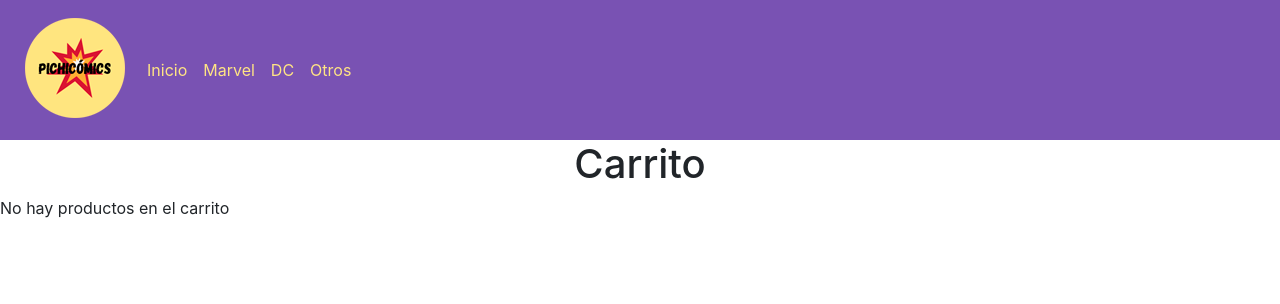
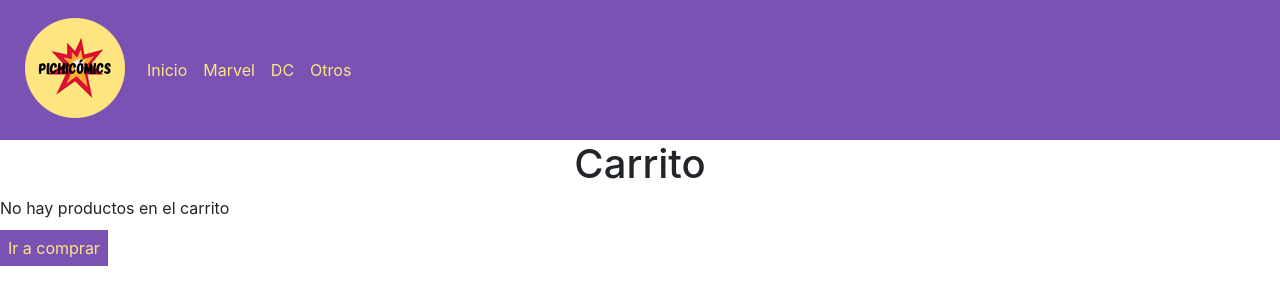
Before and after one commit to SolPichirili/react-project, a React (Create React App) app: page /carrito in a window 1280 px wide. Shown: the top 304 px of the page. Built offline with nearby package versions, Linux system fonts and the light colour scheme.

Commit message:
funcion eliminar sin funcionamiento

```diff
--- a/package.json
+++ b/package.json
@@ -7,6 +7,7 @@
     "@testing-library/react": "^11.2.7",
     "@testing-library/user-event": "^12.8.3",
     "bootstrap": "^4.6.0",
+    "firebase": "^8.9.0",
     "react": "^17.0.2",
     "react-bootstrap": "^1.6.1",
     "react-dom": "^17.0.2",
--- a/src/components/Cart.jsx
+++ b/src/components/Cart.jsx
@@ -1,8 +1,9 @@
+import { Link } from 'react-router-dom';
 import { useCartContext } from '../context/CartContext';
 
 const Cart = () => {
 
-    const { compra, totalItems, borrarTodo, precioTotal, precioItem, eliminarItem } = useCartContext();
+    const { compra, totalItems, borrarTodo, precioTotal, eliminarItem } = useCartContext();
 
     return (
         <div>
@@ -14,7 +15,6 @@ const Cart = () => {
                             <p>{i.item.título}</p>
                             <p>Cantidad: {i.cantidad}</p>
                             <p>Precio por unidad: {i.item.precio}</p>
-                            <p>Subtotal: ${precioItem()}</p>
                             <button onClick={eliminarItem}>X</button>
                         </div>))}
                     <p>Productos en su carrito: {totalItems()}</p>
@@ -22,7 +22,12 @@ const Cart = () => {
                     <button onClick={borrarTodo}>Borrar todo</button>
                 </>
             )}
-            {compra.length === 0 && <p>No hay productos en el carrito</p>}
+            {compra.length === 0 &&(
+            <>
+            <p>No hay productos en el carrito</p>
+            <Link to="/" className="botonAgregar">Ir a comprar</Link>
+            </>
+            )}
         </div>
     )
 
--- a/src/context/CartContext.jsx
+++ b/src/context/CartContext.jsx
@@ -18,11 +18,9 @@ const CartContextProvider = ({ children }) => {
         }
     }
 
-    const precioItem = () => {
-        return compra[0].cantidad * compra[0].item.precio2
-    }
-
-    const eliminarItem = () => {
+    const eliminarItem = (id) => {
+        const itemsEnCarrito = compra.filter(it => it.id !== id)
+        console.log(itemsEnCarrito)
     }
 
     const precioTotal = () => {
@@ -42,7 +40,6 @@ const CartContextProvider = ({ children }) => {
             value={{
                 compra,
                 guardarCart,
-                precioItem,
                 precioTotal,
                 totalItems,
                 eliminarItem,
```
Also changed, not shown: src/servicios/firebaseServicio.js (added, +21 -0 lines), 1 other file (tests, documents, lock files or other folders).
